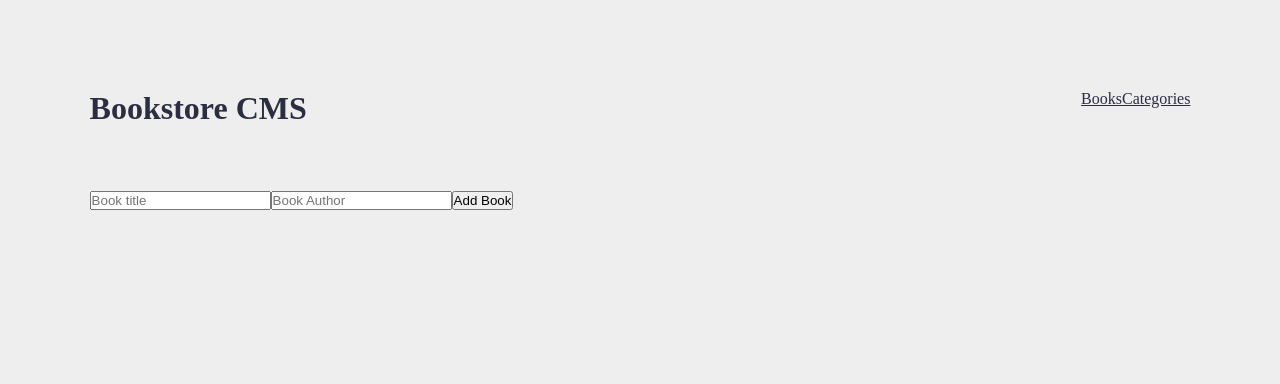
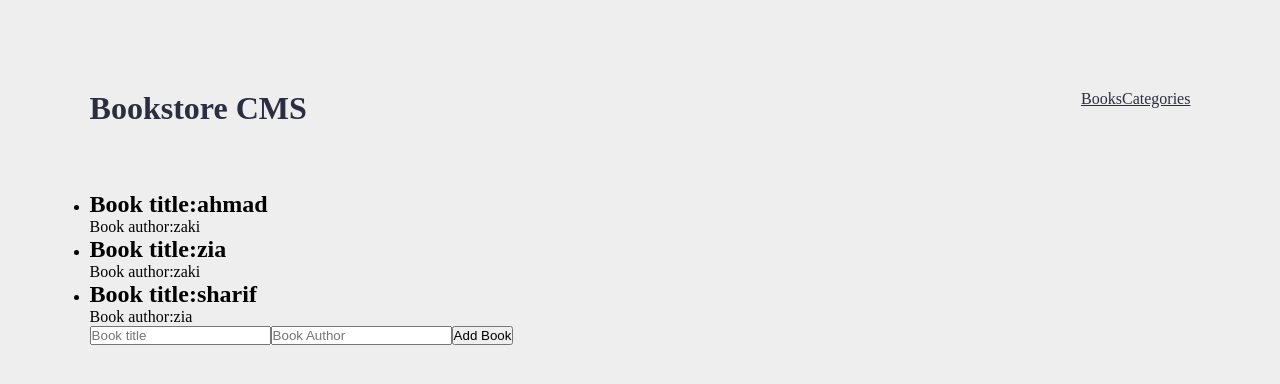
Before and after one commit to ahzamir/Book-Store, a React (Create React App) app: page / in a window 1280 px wide. Shown: the top 384 px of the page. Built offline with nearby package versions, Linux system fonts and the light colour scheme.

Commit message:
add the functionality for components to display lists of books on the page

```diff
--- a/src/components/Book.js
+++ b/src/components/Book.js
@@ -1,21 +1,21 @@
 import React from 'react';
 
 const Book = (book) => {
-  const { author, title } = book;
+  const { title, author } = book.book;
   return (
     <li>
       <div>
-        <span>
+        <h2>
           Book title:
           {title}
-        </span>
-        <span>
+        </h2>
+        <p>
           Book author:
           {author}
-        </span>
+        </p>
       </div>
     </li>
-  );
+  )
 };
 
 export default Book;
--- a/src/components/Books.js
+++ b/src/components/Books.js
@@ -1,24 +1,10 @@
 import React from 'react';
 import Book from './Book';
 
-const Books = () => {
-  const books = [{
-    title: 'ahmad',
-    author: 'zaki',
-    id: 1,
-  },
-  {
-    title: 'zia',
-    author: 'zaki',
-    id: 2,
-  },
-  {
-    title: 'sharif',
-    author: 'zia',
-    id: 3,
-  }]; (
+const Books = (books) => {
+  return (
     <ul>
-      {books.forEach((book) => (
+      {books.books.map((book) => (
         <Book
           key={book.id}
           book={book}
--- a/src/components/pages/BooksPage.js
+++ b/src/components/pages/BooksPage.js
@@ -2,15 +2,32 @@ import React from 'react';
 import BooksForm from '../BooksForm';
 import Books from '../Books';
 
-const BooksPage = () => (
+const BooksPage = () => {
+  const books = [{
+    title: 'ahmad',
+    author: 'zaki',
+    id: 1,
+  },
+  {
+    title: 'zia',
+    author: 'zaki',
+    id: 2,
+  },
+  {
+    title: 'sharif',
+    author: 'zia',
+    id: 3,
+  }];
+  return (
     <div className="container">
       <div className="inner">
-      <Books />
+        <Books books={books}/>
       </div>
       <div>
         <BooksForm />
       </div>
     </div>
-);
+  )
+};
 
 export default BooksPage;
--- a/src/components/pages/CategoriesPage.js
+++ b/src/components/pages/CategoriesPage.js
@@ -1,5 +1,5 @@
 import React from 'react';
 
-const Categories = () => (<h1>Categories component</h1>);
+const Categories = () => (<button>Check status</button>);
 
 export default Categories;
```
Also changed, not shown: src/App.css (+5 -5 lines). Lines whose indentation alone changed are shown as unchanged.
